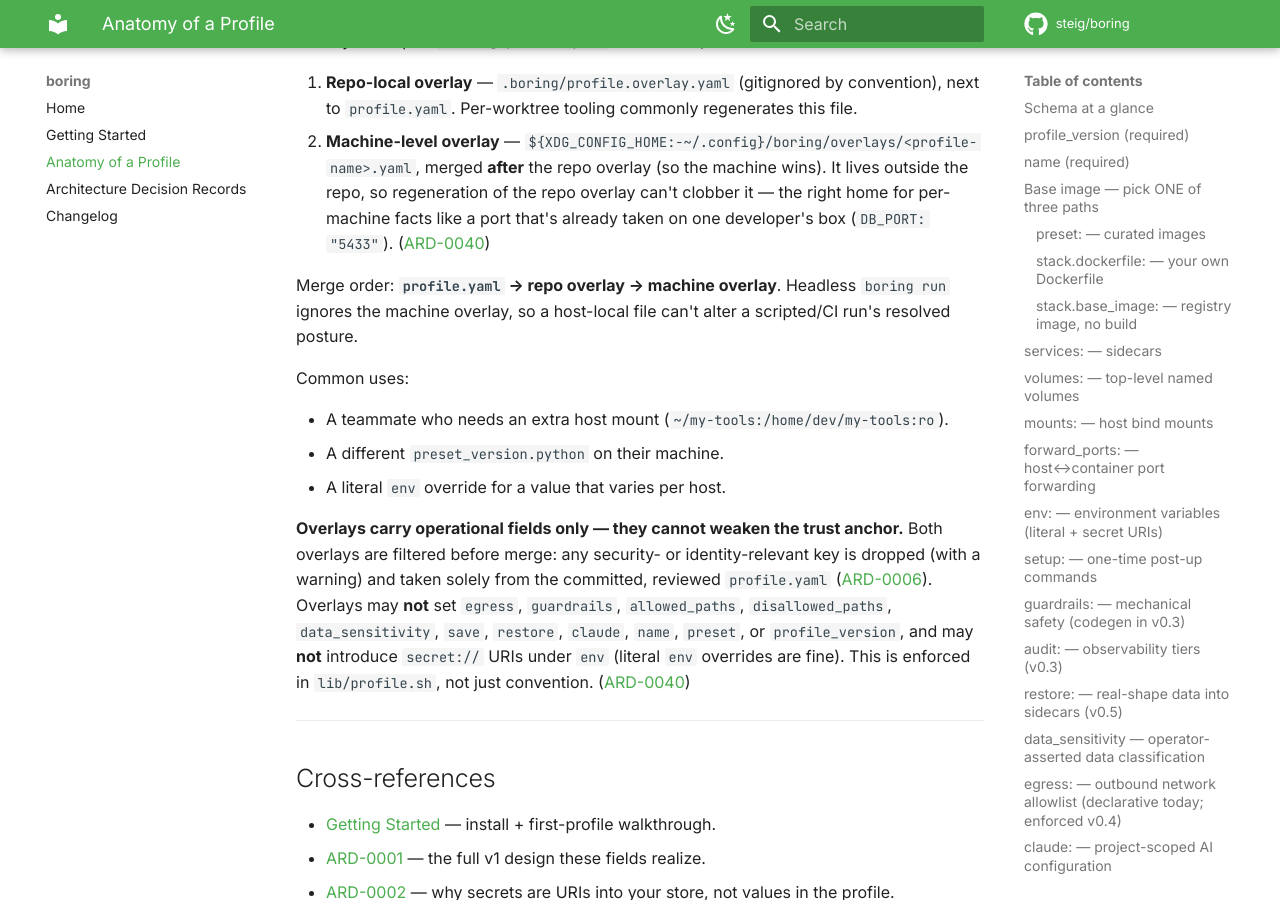
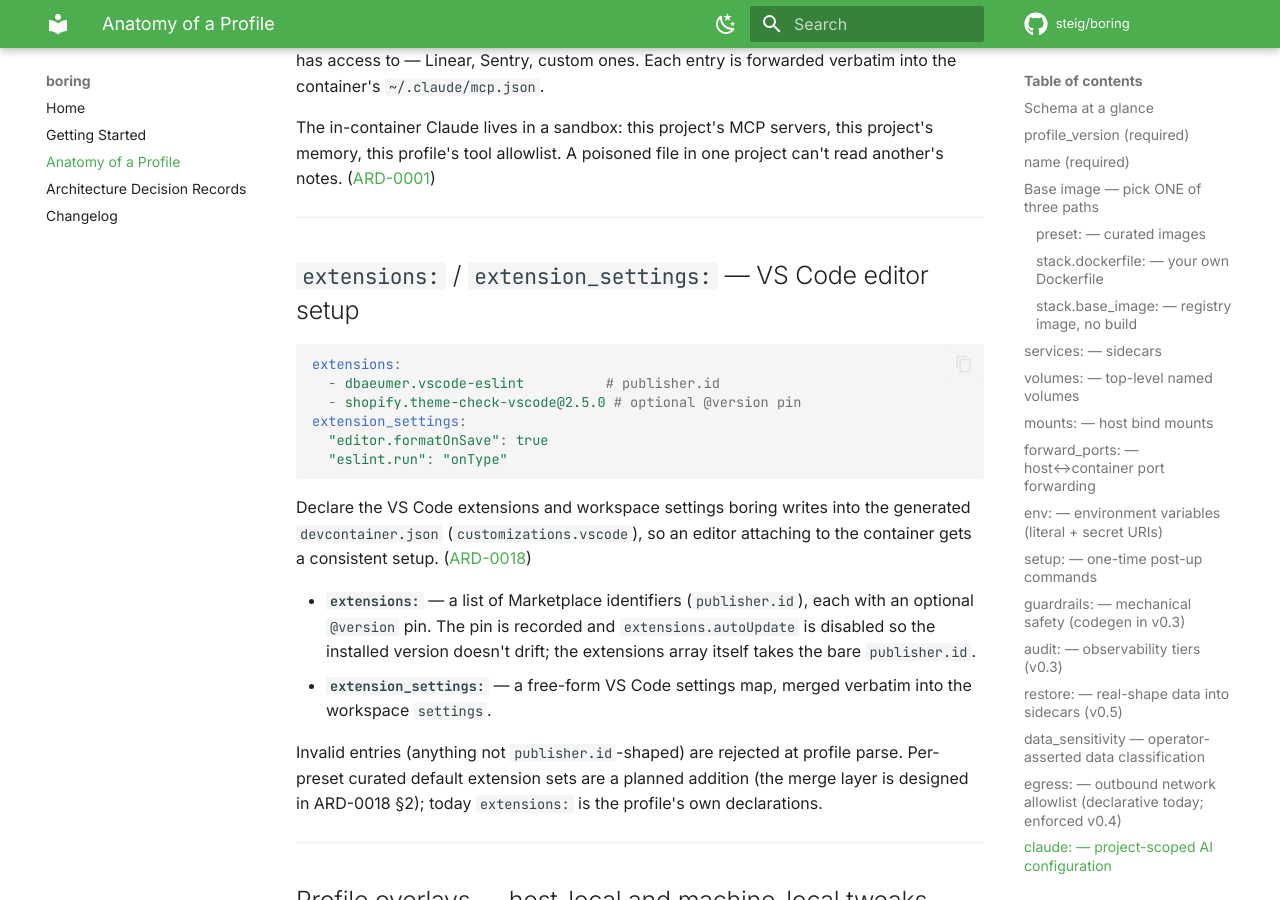
Before and after one commit to steig/boring, an MkDocs documentation site: the page built from docs/profile-reference.md, in a window 1280 px wide and 900 px high, scrolled down 11228 px. Built offline with MkDocs 1.6.1 and Material for MkDocs 9.7.7, drawn with Linux system fonts in a browser that asks for light colours; comment, search, counter and statistics services are not loaded; some of the changed text lies outside the part shown.

Commit message:
chore(release): v0.14.0 (#32)
Egress metadata/link-local floor + --unsafe-network (#14), VS Code extensions
profile fields (#17), doctor repo safety-net checks (#15), audit --agent filter
(#21), turn verdict classification + boring run exit codes (#16), per-profile
CLAUDE.md delivery fix (#13), flaky smoke-ard-0015 fix (#23), and the ARD-0041/
0042 design records. Docs: profile-reference gains extensions:/extension_settings:
+ the egress floor / --unsafe-network. Verified `mkdocs build --strict`.

Co-authored-by: Claude Opus 4.8 (1M context) <noreply@anthropic.com>

````diff
--- a/docs/profile-reference.md
+++ b/docs/profile-reference.md
@@ -66,8 +66,13 @@ restore:                       # v0.5 — real-shape data via dbx
 
 data_sensitivity: internal     # internal | sanitized | public (v0.5)
 
-egress:                        # declarative today; enforced v0.4
+egress:                        # outbound allowlist (enforced; metadata floor always on)
   allow: [api.anthropic.com, github.com, registry.npmjs.org]
+
+extensions:                    # VS Code extensions → devcontainer.json
+  - dbaeumer.vscode-eslint
+extension_settings:            # VS Code workspace settings
+  "editor.formatOnSave": true
 
 claude:
   mcp: []                      # project-scoped MCP servers
@@ -378,9 +383,13 @@ egress:
     - api.openrouter.ai
 ```
 
-A simple hostname allowlist. Today it's parsed-but-not-enforced. v0.4 ships iptables-in-container enforcement with `CAP_NET_ADMIN` (not `--privileged`) plus `boring open --learn-mode` for authoring the allowlist from observation. ([ARD-0011](ards/ard-0011-egress-enforcement-via-iptables.md), with cross-platform `--learn-mode` via [ARD-0015](ards/ard-0015-ulogd2-sidecar-for-cross-platform-learn-mode.md))
+A simple hostname allowlist, **enforced** in-container via iptables with `CAP_NET_ADMIN` (not `--privileged`). ([ARD-0011](ards/ard-0011-egress-enforcement-via-iptables.md), cross-platform `--learn-mode` via [ARD-0015](ards/ard-0015-ulogd2-sidecar-for-cross-platform-learn-mode.md))
 
 The right way to author this list: run `boring open --learn-mode` once, exercise the app, hit Ctrl-C, and paste the proposed `egress.allow:` diff into your profile. Enforcement and authoring ship together — one without the other is unshippable.
+
+**Always-on floor (ARD-0036).** Beneath the allowlist, cloud-metadata (`169.254.169.254`, ECS `169.254.170.2`, EC2 IMDSv6) and link-local (`169.254.0.0/16`, `fe80::/10`) are dropped **unconditionally, in every mode** — the #1 SSRF / credential-theft target a prompt-injected agent would reach for. The DNS resolver is carved out so name resolution still works.
+
+**`boring open --unsafe-network`.** Relaxes egress to default-ACCEPT — the allowlist is **not** enforced, only the metadata/link-local floor still blocks. Mutually exclusive with `--learn-mode`. Use only when you accept the exposure (e.g. a throwaway repo); the warning is loud and intentional.
 
 ---
 
@@ -398,6 +407,26 @@ claude:
 Project-scoped Claude Code configuration. `mcp:` lists MCP servers the in-container agent has access to — Linear, Sentry, custom ones. Each entry is forwarded verbatim into the container's `~/.claude/mcp.json`.
 
 The in-container Claude lives in a sandbox: this project's MCP servers, this project's memory, this profile's tool allowlist. A poisoned file in one project can't read another's notes. ([ARD-0001](ards/ard-0001-v1-architecture.md))
+
+---
+
+## `extensions:` / `extension_settings:` — VS Code editor setup
+
+```yaml
+extensions:
+  - dbaeumer.vscode-eslint          # publisher.id
+  - shopify.theme-check-vscode@2.5.0 # optional @version pin
+extension_settings:
+  "editor.formatOnSave": true
+  "eslint.run": "onType"
+```
+
+Declare the VS Code extensions and workspace settings boring writes into the generated `devcontainer.json` (`customizations.vscode`), so an editor attaching to the container gets a consistent setup. ([ARD-0018](ards/ard-0018-vscode-extension-security-and-profile-declaration.md))
+
+- **`extensions:`** — a list of Marketplace identifiers (`publisher.id`), each with an optional `@version` pin. The pin is recorded and `extensions.autoUpdate` is disabled so the installed version doesn't drift; the extensions array itself takes the bare `publisher.id`.
+- **`extension_settings:`** — a free-form VS Code settings map, merged verbatim into the workspace `settings`.
+
+Invalid entries (anything not `publisher.id`-shaped) are rejected at profile parse. Per-preset curated default extension sets are a planned addition (the merge layer is designed in ARD-0018 §2); today `extensions:` is the profile's own declarations.
 
 ---
 
````
Also changed, not shown: CHANGELOG.md (+20 -0 lines), 1 other file.
